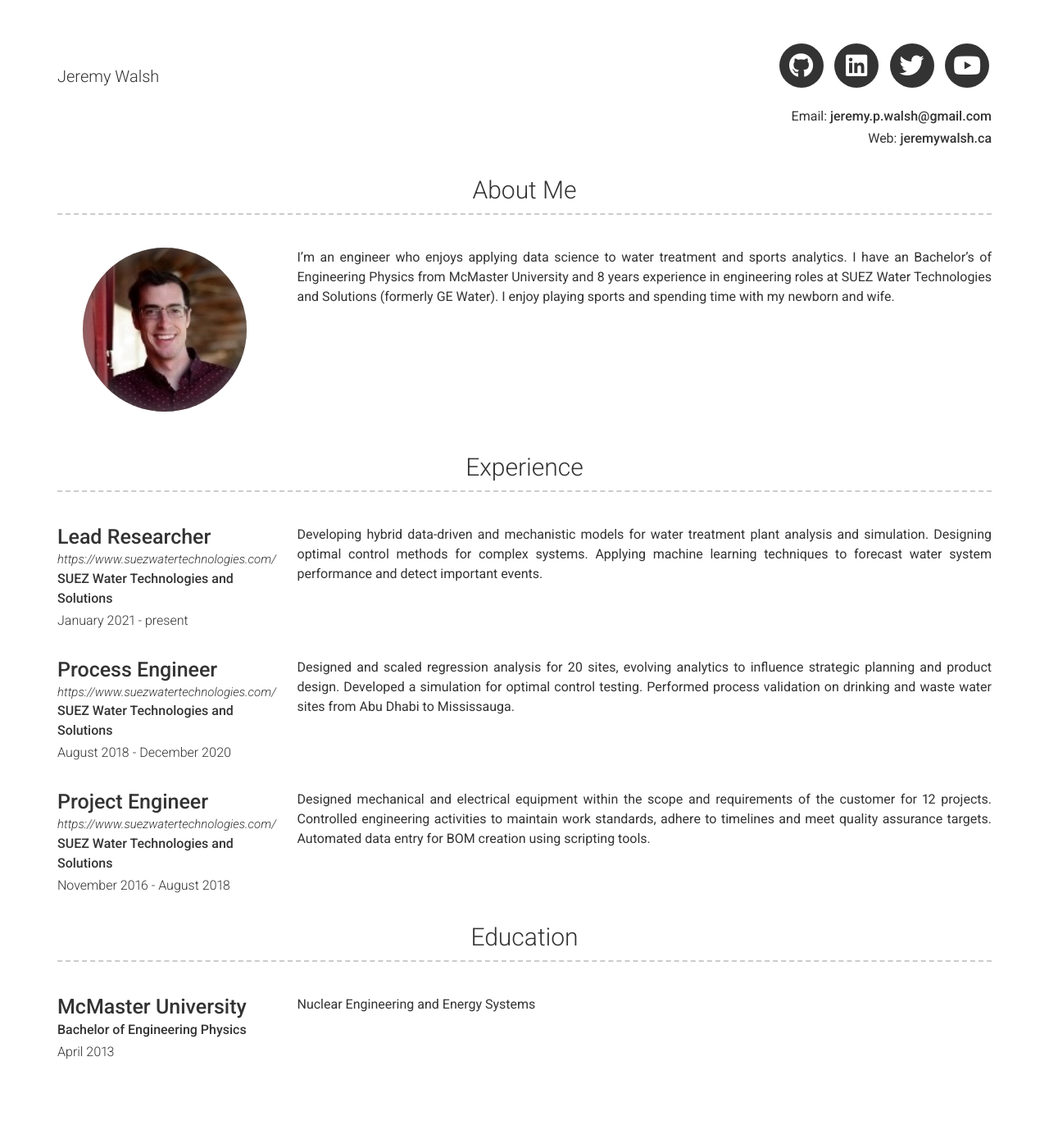
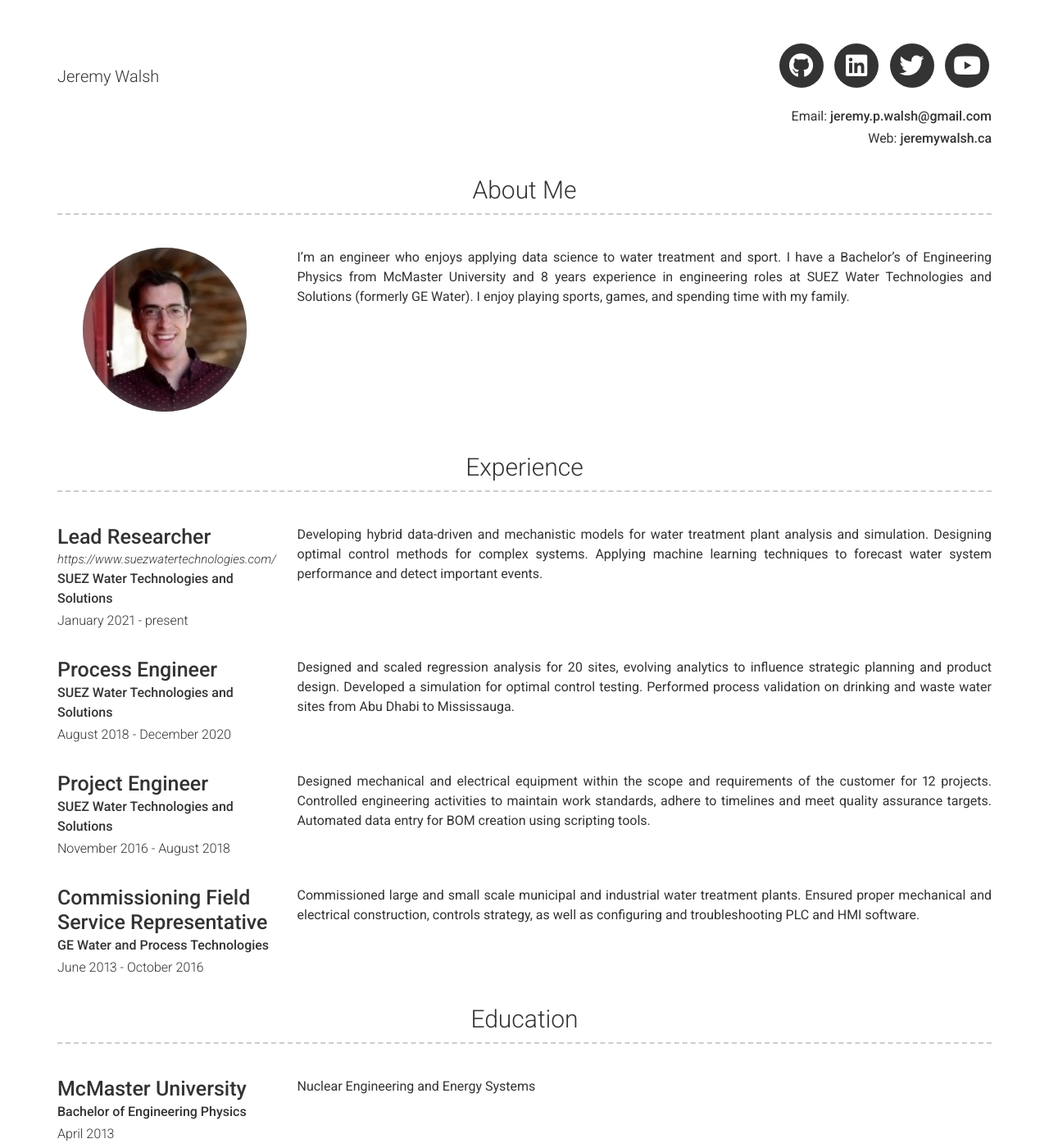
Before and after one commit to thereiswaldo/jeremywalsh.ca, a Jekyll site: the page built from resume.md, in a window 1280 px wide and 1400 px high. Shown: the whole window at 82% size. Built offline with Jekyll 4.4.1, drawn with Linux system fonts in a browser that asks for light colours; nearby versions of some CDN libraries.

Commit message:
Updating experience
Added all full-time permanent positions, and fixed some wording on Resume page.

```diff
--- a/_config.yml
+++ b/_config.yml
@@ -69,9 +69,9 @@ footer:
 about_title: About Me
 about_profile_image: /assets/images/headshot.jpg
 about_content: | # this will include new lines to allow paragraphs
-  I'm an engineer who enjoys applying data science to water treatment and sports analytics.
-  I have an Bachelor's of Engineering Physics from McMaster University and 8 years experience in engineering roles at SUEZ Water Technologies and Solutions (formerly GE Water).
-  I enjoy playing sports and spending time with my newborn and wife.
+  I'm an engineer who enjoys applying data science to water treatment and sport.
+  I have a Bachelor's of Engineering Physics from McMaster University and 8 years experience in engineering roles at SUEZ Water Technologies and Solutions (formerly GE Water).
+  I enjoy playing sports, games, and spending time with my family.
 
 content:
   - title: Projects # Title for the section
@@ -120,6 +120,13 @@ content:
     content: | # this will include new lines to allow paragraphs
       This is where you can write a little more about yourself. You could title this section **Interests** and include some of your other interests.
 
+# Analytics
+analytics:
+  provider               : google-gtag # false (default), "google", "google-universal", "google-gtag", "custom"
+  google:
+    tracking_id          : UA-205527455-1
+    anonymize_ip         : # true, false (default)
+
 # Exclude from processing.
 # The following items will not be processed, by default.
 # Any item listed under the `exclude:` key here will be automatically added to
--- a/_data/experience.yml
+++ b/_data/experience.yml
@@ -9,7 +9,6 @@
     Developing hybrid data-driven and mechanistic models for water treatment plant analysis and simulation. Designing optimal control methods for complex systems. Applying machine learning techniques to forecast water system performance and detect important events.
 - layout: left
   company: Process Engineer
-  link: https://www.suezwatertechnologies.com/
   job_title: SUEZ Water Technologies and Solutions
   dates: August 2018 - December 2020
   # quote: >
@@ -19,11 +18,18 @@
 
 - layout: left
   company: Project Engineer
-  link: https://www.suezwatertechnologies.com/
   job_title: SUEZ Water Technologies and Solutions
   dates: November 2016 - August 2018
   description: >
     Designed mechanical and electrical equipment within the scope and requirements of the customer for 12 projects. Controlled engineering activities to maintain work standards, adhere to timelines and meet quality assurance targets. Automated data entry for BOM creation using scripting tools.
+
+- layout: left
+  company: Commissioning Field Service Representative
+  job_title: GE Water and Process Technologies
+  dates: June 2013 - October 2016
+  description: >
+    Commissioned large and small scale municipal and industrial water treatment plants. Ensured proper mechanical and electrical construction, controls strategy, as well as configuring and troubleshooting PLC and HMI software.
+
 
 # - layout: left
 #   company: SUEZ Water Technologies and Solutions
```
Also changed, not shown: 2 other files.
